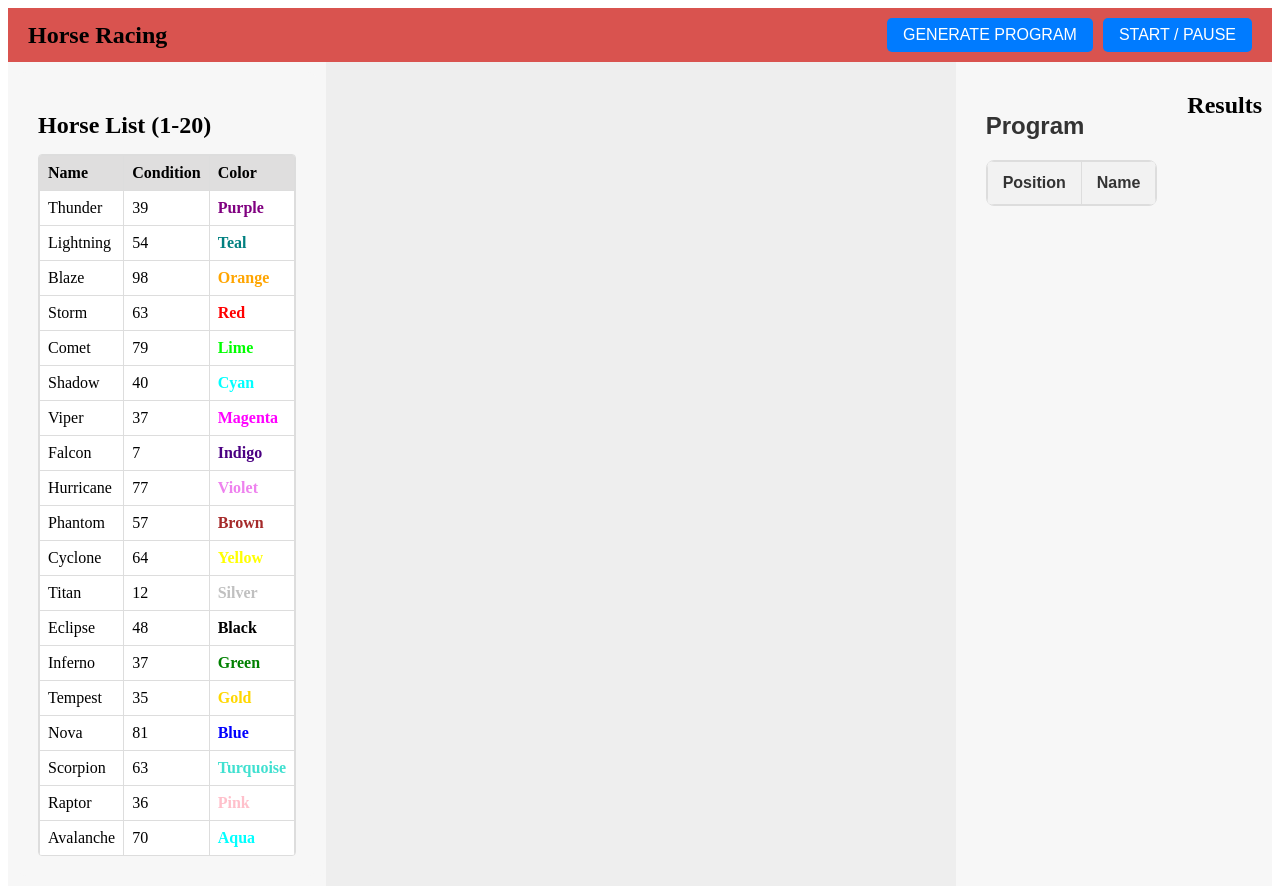
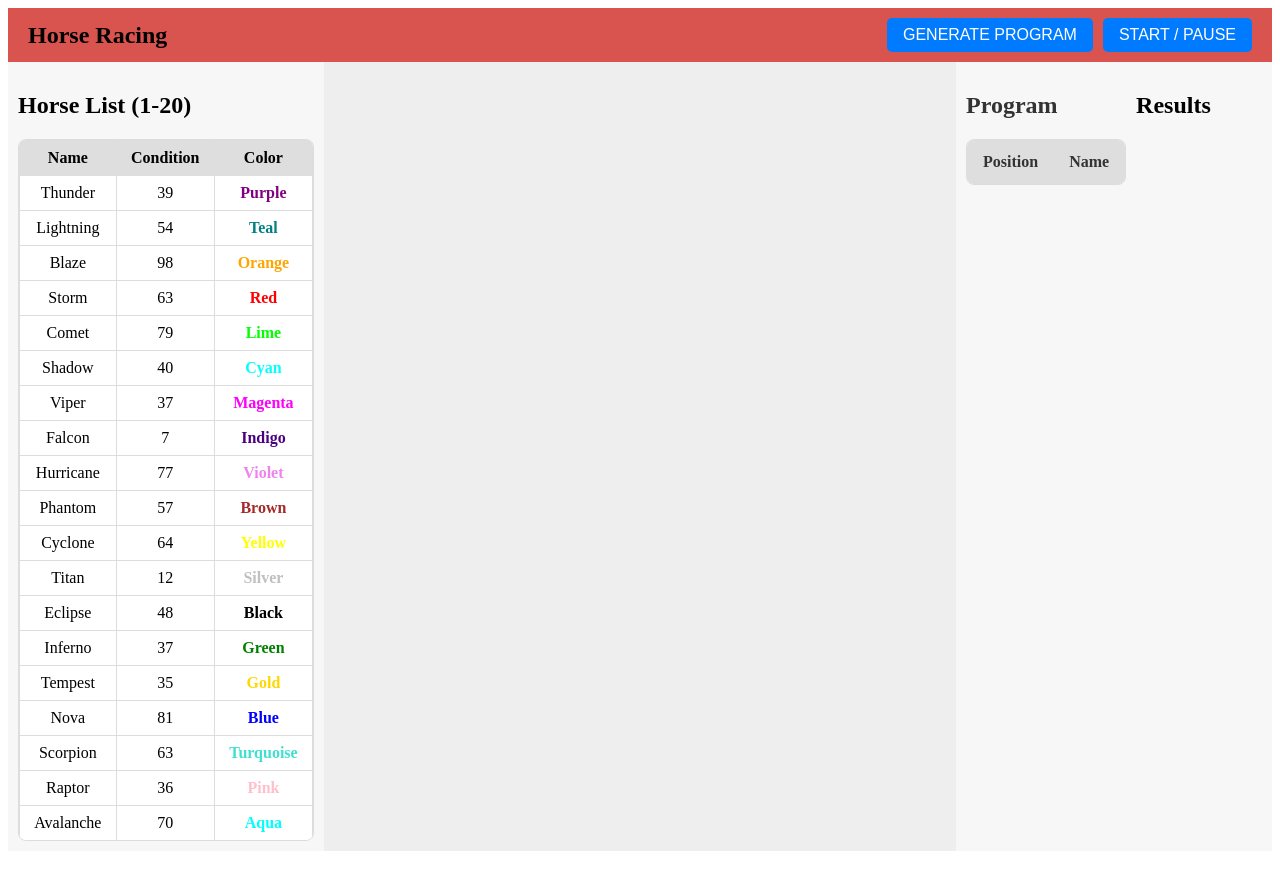
Before and after one commit to selmasaltik/horse-racing-game, a Vue app: page / in a window 1280 px wide. After the commit the page ends 851 px from the top, so only its background shows below. Built offline with nearby package versions, Linux system fonts and the light colour scheme.

Commit message:
Update Components styles and structure

```diff
--- a/src/components/HorseList.vue
+++ b/src/components/HorseList.vue
@@ -34,54 +34,50 @@
 
 <style scoped lang="scss">
   .horse-list {
-    padding: 20px;
-    background-color: #f7f7f7;
+    &__title {
+    font-size: 24px;
+    margin-bottom: 20px;
+    color: black;
+  }
+
+  &__table-wrapper {
+    max-height: 700px;
+    overflow-y: auto;
+    border: 1px solid #ddd;
     border-radius: 8px;
   }
 
-  .horse-list__title {
-    font-size: 24px;
-    margin-bottom: 15px;
-    color: black;
-  }
-
-  .horse-list__table-wrapper {
-    max-height: 700px;
-    overflow-y: auto;
-    border: 1px solid #ddd;
-    border-radius: 4px;
-  }
-
-  .horse-list__table {
+  &__table {
     width: 100%;
     border-collapse: collapse;
   }
 
-  .horse-list__table th, .horse-list__table td {
+  &__table th, &__table td {
     padding: 8px;
-    text-align: left;
+    text-align: center;
     border: 1px solid #ddd;
   }
 
-  .horse-list__table th {
+  &__table th {
     background-color: #dfdede;
     color: black;
     position: sticky;
-    top: 0;
+    top: -1px;
     z-index: 1;
   }
 
-  .horse-list__table td {
+  &__table td {
     background-color: #fff;
     color: black;
   }
 
-  .horse-list__table td:first-child {
+  &__table td:first-child {
     text-transform: capitalize;
   }
 
-  .horse-list__table td:nth-child(3) {
+  &__table td:nth-child(3) {
     font-weight: bold;
     color: #fff;
   }
+  }
 </style>
--- a/src/components/Program.vue
+++ b/src/components/Program.vue
@@ -3,7 +3,6 @@
   import { useStore } from 'vuex';
 
   const store = useStore();
-
   const raceProgram = computed(() => store.state.program.raceProgram);
 </script>
 
@@ -40,17 +39,13 @@
 
 <style scoped lang="scss">
 .program {
-    padding: 20px;
-    font-family: Arial, sans-serif;
-  }
-
-  .program__title {
+  &__title {
     font-size: 24px;
     margin-bottom: 20px;
     color: #333;
   }
 
-  .program__table-wrapper {
+  &__table-wrapper {
     max-height: 700px;
     overflow-y: auto;
     border: 1px solid #ddd;
@@ -58,47 +53,36 @@
     border-radius: 8px;
   }
 
-  .program__table {
+  &__table {
     width: 100%;
     border-collapse: collapse;
-    background-color: #fff;
     box-shadow: 0 4px 6px rgba(0, 0, 0, 0.1);
+
+    th, td {
+      padding: 12px 15px;
+      border: 1px solid #dfdede;
+      text-align: center;
     }
 
-  .program__table th,
-  .program__table td {
-    padding: 12px 15px;
-    border: 1px solid #ddd;
-    text-align: left;
+    th {
+      color: #333;
+      font-weight: bold;
+      background-color: #dfdede;
+      position: sticky;
+      top: -1px;
+      z-index: 1;
     }
 
-  .program__table th {
-    background-color: #f2f2f2;
-    color: #333;
-    font-weight: bold;
+    td {
+      vertical-align: middle;
+    }
   }
 
-  .program__lap-title {
+  &__lap-title {
     font-weight: bold;
-    text-align: center;
-    background-color: #007bff;
+    background-color: tomato;
     color: black;
     padding: 10px;
   }
-
-  .program__table td {
-    background-color: #f9f9f9;
-  }
-
-  .program__table tr:nth-child(even) td {
-    background-color: #f1f1f1;
-  }
-
-  .program__table tr:hover td {
-    background-color: #d3d3d3;
-  }
-
-  .program__table td {
-    vertical-align: middle;
 }
 </style>
--- a/src/store/modules/program.js
+++ b/src/store/modules/program.js
@@ -1,4 +1,5 @@
-import { getRandomCondition, horseNames, getRandomHorses } from '@/utils/helpers';
+import horses from './horses';
+import { getRandomHorses } from '@/utils/helpers';
 
 export default {
   namespaced: true,
@@ -12,11 +13,6 @@ export default {
   },
   actions: {
     generateRaceSchedule({ commit }) {
-      const horses = horseNames.map((name) => ({
-        name,
-        condition: getRandomCondition(1, 100),
-      }));
-
       const laps = [
         { distance: 1200 },
         { distance: 1400 },
@@ -27,7 +23,8 @@ export default {
       ];
 
       const raceProgram = laps.map((lap) => {
-        const selectedHorses = getRandomHorses(horses, 10);
+        const selectedHorses = getRandomHorses(horses.state.horses, 10);
+
         const sortedHorses = selectedHorses.sort((a, b) => b.condition - a.condition);
 
         return {
```
Also changed, not shown: src/components/RaceControl.vue (added, +88 -0 lines), 1 other file (tests, documents, lock files or other folders). Lines whose indentation alone changed are shown as unchanged.
